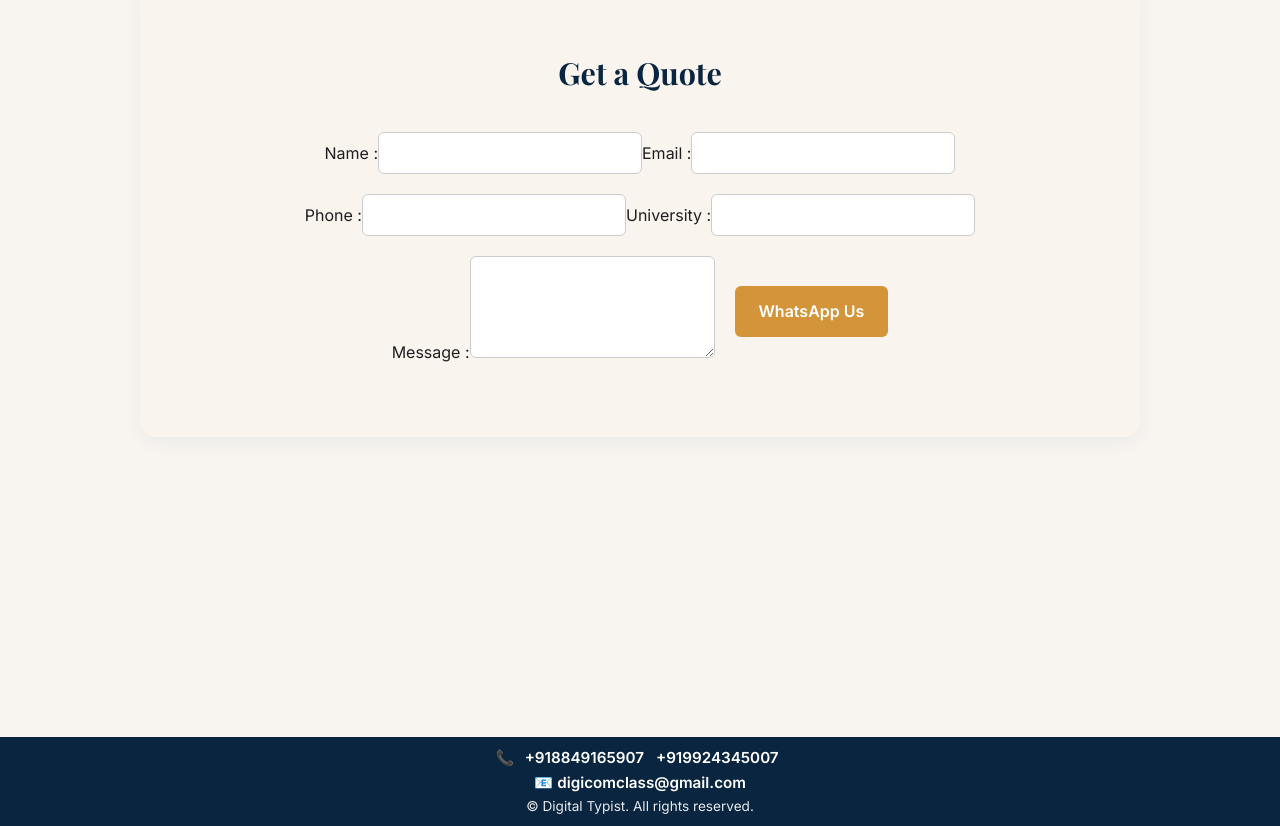
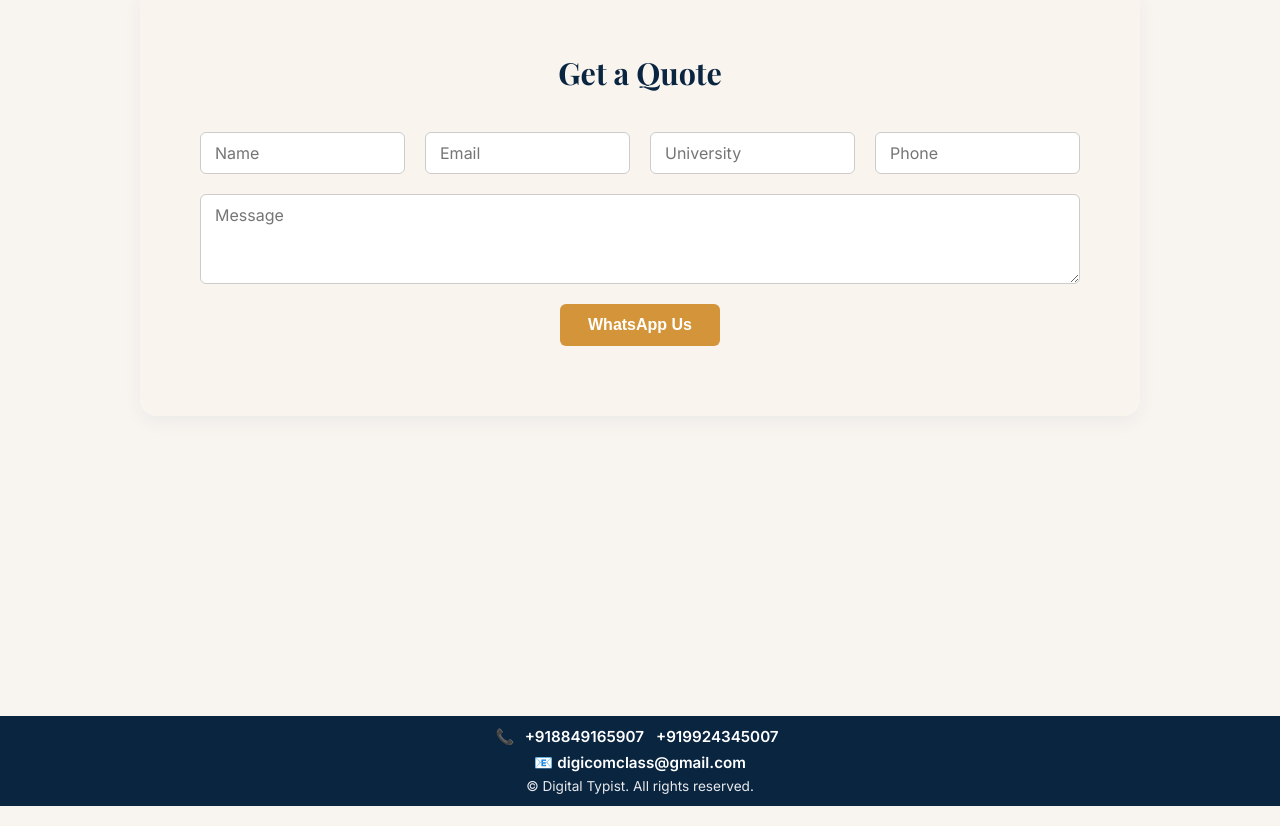
Before and after one commit to digital-typist/digital-typist-lts, a Next.js app: page / in a window 1280 px wide. Shown: the part 3040-3866 px from the top of the page. Built offline with nearby package versions, Linux system fonts and the light colour scheme.

Commit message:
Update page.js

```diff
--- a/src/app/page.js
+++ b/src/app/page.js
@@ -160,7 +160,14 @@ export default function HomePage() {
       {/* ===== CONTACT FORM ===== */}
       <section className="contact">
         <h2>Get a Quote</h2>
-        <ContactForm />
+        <form action="https://wa.me/918849165907" method="get" target="_blank">
+          <input type="text" name="name" placeholder="Name" required />
+          <input type="email" name="email" placeholder="Email" required />
+          <input type="text" name="university" placeholder="University" />
+          <input type="tel" name="phone" placeholder="Phone" required />
+          <textarea name="message" placeholder="Message" rows="3"></textarea>
+          <button type="submit">WhatsApp Us</button>
+        </form>
       </section>
     </section>
   );
```
